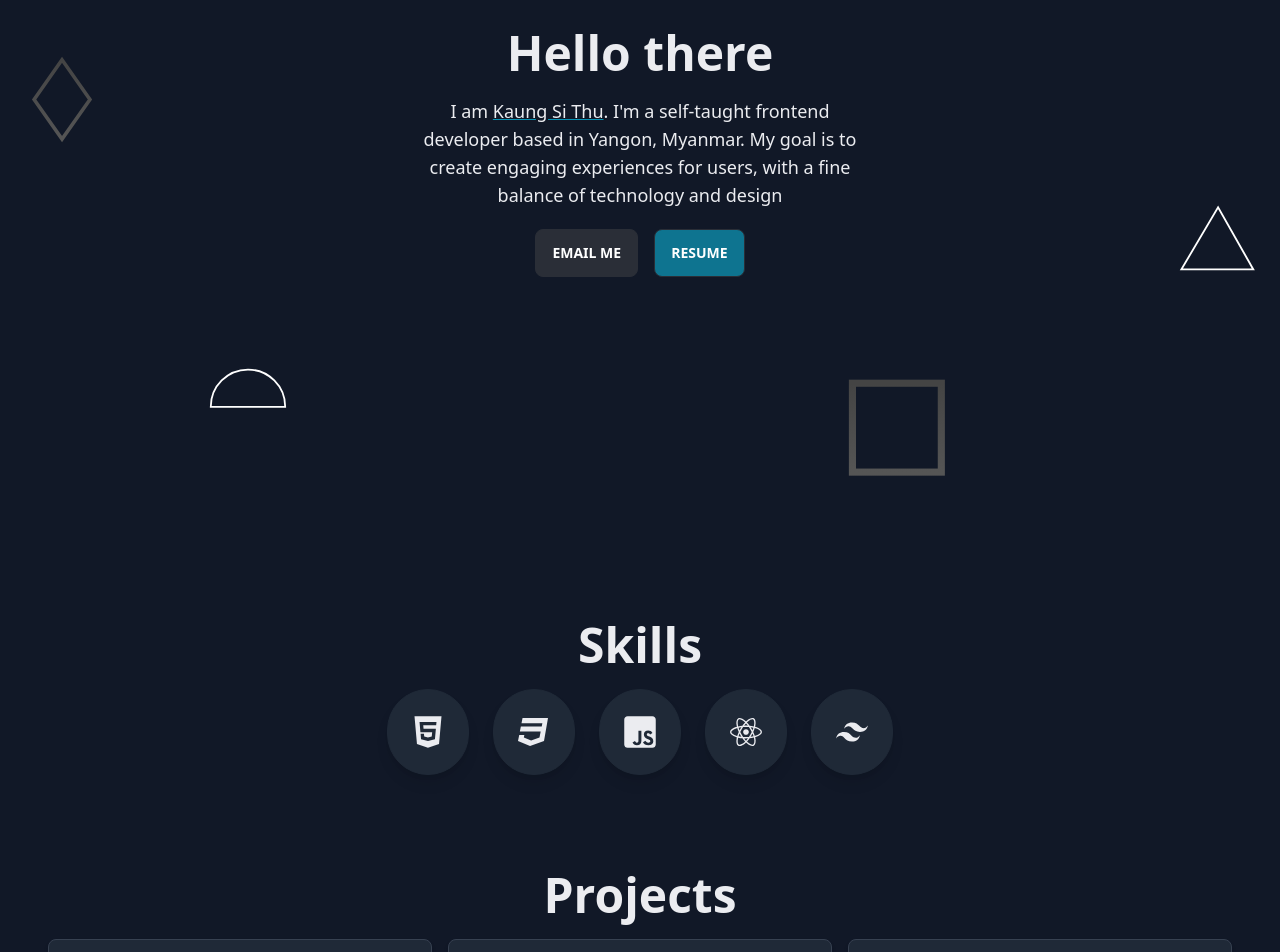
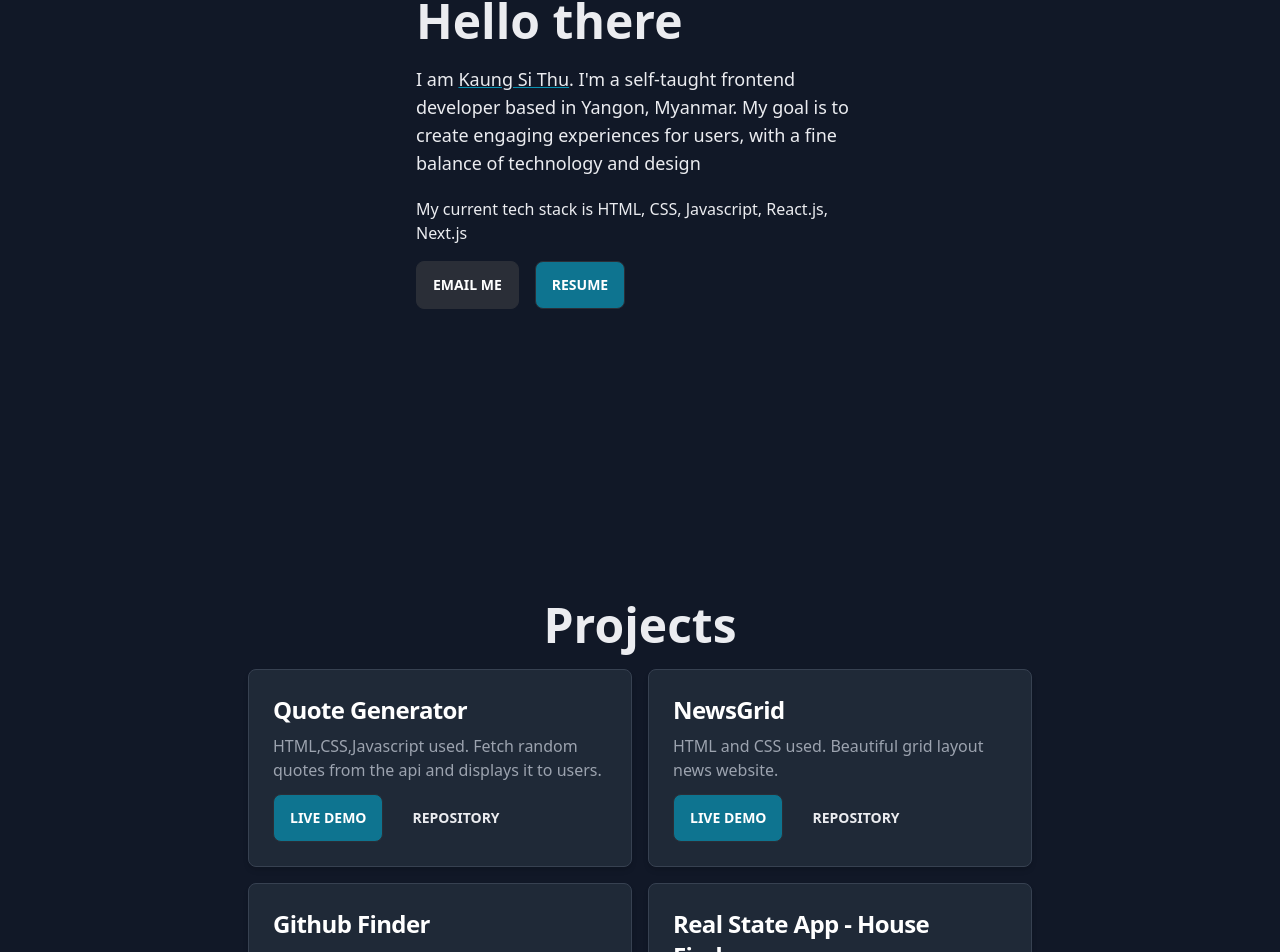
Before and after one commit to kgcthu-kev/my-portfolio, a React (Create React App) app: page / in a window 1280 px wide. Shown: the part 311-1263 px from the top of the page. Built offline with nearby package versions, Linux system fonts and the light colour scheme.

Commit message:
a new project list

```diff
--- a/src/components/Home.jsx
+++ b/src/components/Home.jsx
@@ -1,8 +1,6 @@
 import Intro from './Intro'
 import Navbar from './Navbar'
 import Projects from './Projects'
-import Skills from './Skills'
-import ScatterForcefields from '../img/scattered-forcefields.svg'
 
 function Home() {
   return (
@@ -13,7 +11,6 @@ function Home() {
     >
       <Navbar />
       <Intro />
-      <Skills />
       <Projects />
     </div>
   )
--- a/src/components/Intro.jsx
+++ b/src/components/Intro.jsx
@@ -1,12 +1,7 @@
-import ScatterForcefields from '../img/scattered-forcefields.svg'
-
 function Intro() {
   return (
-    <div
-      className='hero min-h-screen'
-      style={{ backgroundImage: `url(${ScatterForcefields})` }}
-    >
-      <div className='text-center hero-content'>
+    <div className='hero min-h-screen'>
+      <div className='hero-content'>
         <div className='max-w-md'>
           <h1 className='mb-5 text-5xl font-bold'>Hello there</h1>
 
@@ -18,6 +13,9 @@ function Intro() {
             . I'm a self-taught frontend developer based in Yangon, Myanmar. My
             goal is to create engaging experiences for users, with a fine
             balance of technology and design
+          </p>
+          <p className='mb-4'>
+            My current tech stack is HTML, CSS, Javascript, React.js, Next.js
           </p>
           <button className='btn btn-neutral mr-4'>
             <a href='mailto:kgcthu.kev@gmail.com'>Email Me</a>
--- a/src/components/Projects.jsx
+++ b/src/components/Projects.jsx
@@ -8,7 +8,7 @@ function Projects() {
           <h1 className='mb-5 text-5xl font-bold text-center mb-12'>
             Projects
           </h1>
-          <div className='grid lg:grid-cols-3 sm:grid-cols-1 gap-4 '>
+          <div className='grid lg:grid-cols-2 sm:grid-cols-1 gap-4 '>
             <Card
               title='Quote Generator'
               description='HTML,CSS,Javascript used. Fetch random quotes from the api and displays it to users.'
@@ -28,6 +28,12 @@ function Projects() {
               link='https://github-finder-six-rouge.vercel.app/'
               repo='https://github.com/kgcthu-kev/github-finder'
             />
+            <Card
+              title='Real State App - House Finder'
+              description='Next.js and ChakraUI mainly used. Allows users to choose between buying and renting houses and filter search.'
+              link='https://realtor-real-estate.vercel.app/'
+              repo='https://github.com/kgcthu-kev/nextJS-house-app'
+            />
           </div>
         </div>
       </div>
--- a/src/components/Skills.jsx
+++ /dev/null
@@ -1,33 +0,0 @@
-import { FaHtml5, FaCss3, FaJsSquare, FaReact } from 'react-icons/fa'
-import { SiTailwindcss } from 'react-icons/si'
-
-function Skills() {
-  return (
-    <div className='hero py-8'>
-      <div className='text-center hero-content'>
-        <div className='max-w-max'>
-          <h1 className='mb-5 text-5xl font-bold my-5'>Skills</h1>
-          <div className='grid lg:grid-cols-5 md:grid-cols-5 grid-cols-2 lg:gap-6 gap-3'>
-            <div className='flex justify-center align-center block p-6 max-w-sm rounded-full border border-gray-200 shadow-lg bg-gray-800 border-gray-800 hover:bg-cyan-700'>
-              <FaHtml5 className='h-9 w-8' />
-            </div>
-            <div className='flex justify-center align-center block p-6 max-w-sm rounded-full border border-gray-200 shadow-lg bg-gray-800 border-gray-800 hover:bg-cyan-700'>
-              <FaCss3 className='h-9 w-8' />
-            </div>
-            <div className='flex justify-center align-center block p-6 max-w-sm rounded-full border border-gray-200 shadow-lg bg-gray-800 border-gray-800 hover:bg-cyan-700'>
-              <FaJsSquare className='h-9 w-8' />
-            </div>
-            <div className='flex justify-center align-center block p-6 max-w-sm rounded-full border border-gray-200 shadow-lg bg-gray-800 border-gray-800 hover:bg-cyan-700'>
-              <FaReact className='h-9 w-8' />
-            </div>
-            <div className='flex justify-center align-center block p-6 max-w-sm rounded-full border border-gray-200 shadow-lg bg-gray-800 border-gray-800 hover:bg-cyan-700'>
-              <SiTailwindcss className='h-9 w-8' />
-            </div>
-          </div>
-        </div>
-      </div>
-    </div>
-  )
-}
-
-export default Skills
```
Also changed, not shown: src/img/scattered-forcefields.svg (deleted).
